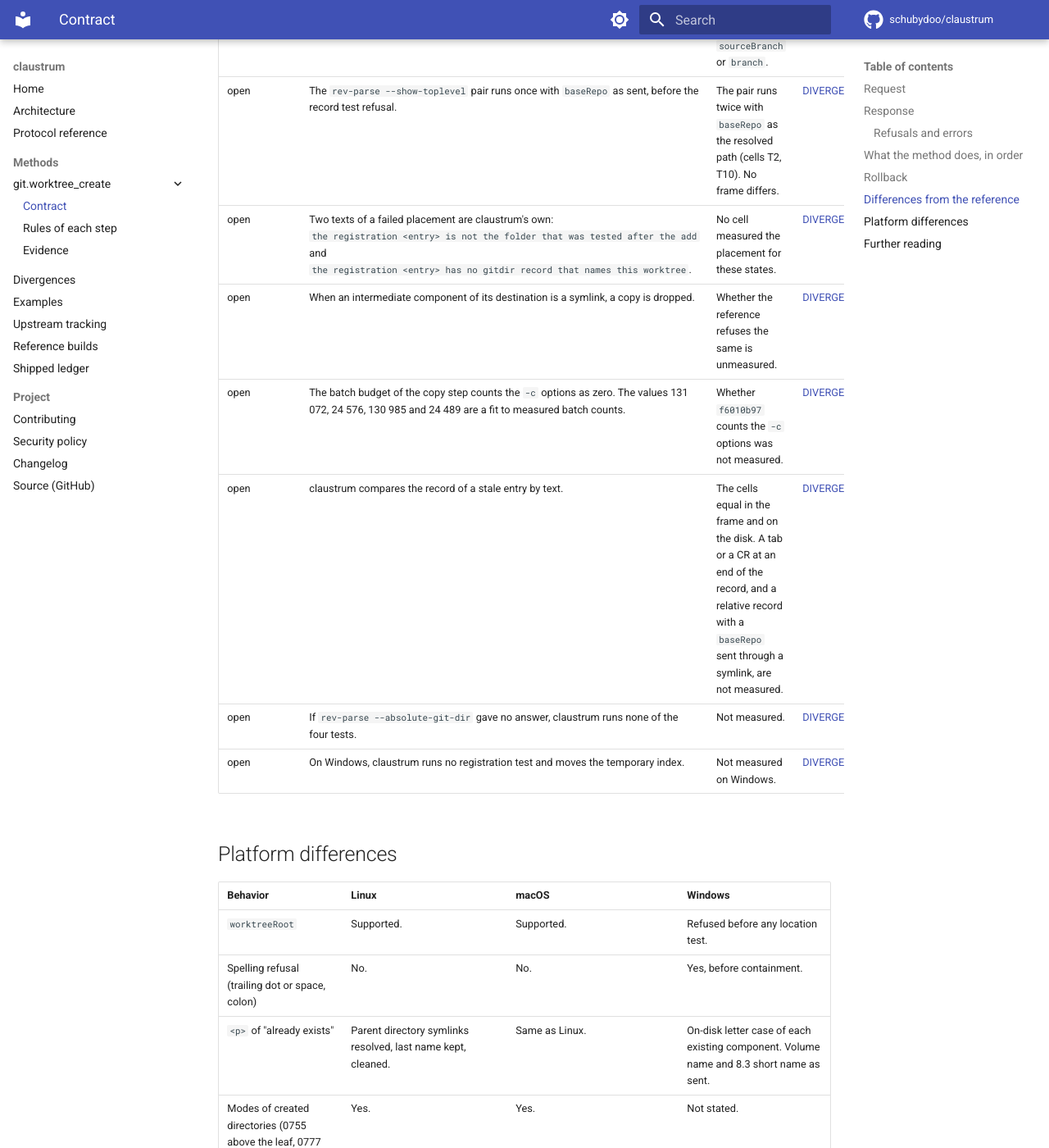
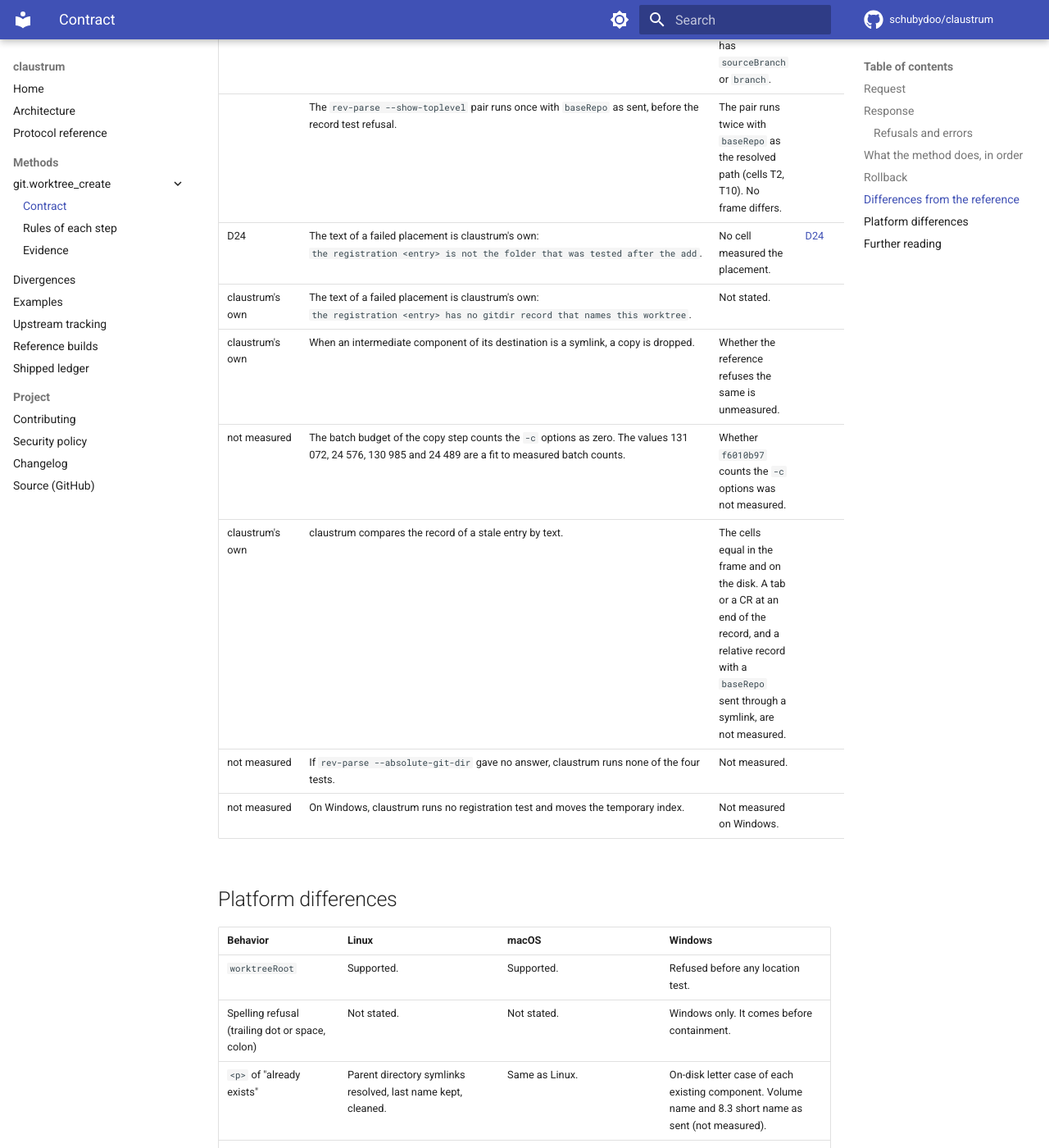
Before and after one commit to schubydoo/claustrum, an MkDocs documentation site: the page built from docs/protocol/git-worktree-create.md, in a window 1280 px wide and 1400 px high, scrolled down 7306 px. Shown: the whole window at 82% size. Built offline with MkDocs 1.6.1 and Material for MkDocs 9.7.7, drawn with Linux system fonts in a browser that asks for light colours; comment, search, counter and statistics services are not loaded; some of the changed text lies outside the part shown.

Commit message:
docs: restore nine attributions and labels that the move into tables changed
Co-Authored-By: Claude Opus 5.5 <noreply@anthropic.com>

```diff
--- a/docs/protocol/git-worktree-create.md
+++ b/docs/protocol/git-worktree-create.md
@@ -134,43 +134,44 @@ The texts that the steps append, the cases of step 2 and the list of what stays
 
 The reference build is `89cb6289` unless a row names another build.
 
-| D-number | claustrum | `89cb6289` | Link |
+| D-number or label | claustrum | `89cb6289` | Link |
 |---|---|---|---|
 | D24 | In the rollback, a directory that replaced the new registration is kept. No directory is removed. | Removes the empty `w1` (cell B6) or the directory with the files of a sibling (cell B6b). | [D24](../DIVERGENCES.md#d24) |
 | D2 | The home guard refuses an entry path that is the home directory or holds it, in the stale entry step and in the rollback. | This section does not state it. | [D2](../DIVERGENCES.md#d2) |
 | D5 | With `-git-timeout` opted in, a killed copy call loses what that call gives the pass. The response stays `{"success":true}`. | This section does not state it. | [D5](../DIVERGENCES.md#d5) |
 | D19 | On Windows, a junction at `.claude` or `.claude\worktrees` fails the parent step with `mkdir_failed`. | For a junction `<P>\J` above them, equal frames after 3 git calls (cells J-b-wt-pj, J-b-wt-pJ). | [D19](../DIVERGENCES.md#d19) |
-| open | `branchKept` comes after `sourceBranch` and `branch`. | No measured frame with `branchKept` has `sourceBranch` or `branch`. | [DIVERGENCES.md](../DIVERGENCES.md) |
-| open | The `rev-parse --show-toplevel` pair runs once with `baseRepo` as sent, before the record test refusal. | The pair runs twice with `baseRepo` as the resolved path (cells T2, T10). No frame differs. | [DIVERGENCES.md](../DIVERGENCES.md) |
-| open | Two texts of a failed placement are claustrum's own: `the registration <entry> is not the folder that was tested after the add` and `the registration <entry> has no gitdir record that names this worktree`. | No cell measured the placement for these states. | [DIVERGENCES.md](../DIVERGENCES.md) |
-| open | When an intermediate component of its destination is a symlink, a copy is dropped. | Whether the reference refuses the same is unmeasured. | [DIVERGENCES.md](../DIVERGENCES.md) |
-| open | The batch budget of the copy step counts the `-c` options as zero. The values 131 072, 24 576, 130 985 and 24 489 are a fit to measured batch counts. | Whether `f6010b97` counts the `-c` options was not measured. | [DIVERGENCES.md](../DIVERGENCES.md) |
-| open | claustrum compares the record of a stale entry by text. | The cells equal in the frame and on the disk. A tab or a CR at an end of the record, and a relative record with a `baseRepo` sent through a symlink, are not measured. | [DIVERGENCES.md](../DIVERGENCES.md) |
-| open | If `rev-parse --absolute-git-dir` gave no answer, claustrum runs none of the four tests. | Not measured. | [DIVERGENCES.md](../DIVERGENCES.md) |
-| open | On Windows, claustrum runs no registration test and moves the temporary index. | Not measured on Windows. | [DIVERGENCES.md](../DIVERGENCES.md) |
+| claustrum's choice (not measured) | `branchKept` comes after `sourceBranch` and `branch`. | No measured frame with `branchKept` has `sourceBranch` or `branch`. | |
+| | The `rev-parse --show-toplevel` pair runs once with `baseRepo` as sent, before the record test refusal. | The pair runs twice with `baseRepo` as the resolved path (cells T2, T10). No frame differs. | |
+| D24 | The text of a failed placement is claustrum's own: `the registration <entry> is not the folder that was tested after the add`. | No cell measured the placement. | [D24](../DIVERGENCES.md#d24) |
+| claustrum's own | The text of a failed placement is claustrum's own: `the registration <entry> has no gitdir record that names this worktree`. | Not stated. | |
+| claustrum's own | When an intermediate component of its destination is a symlink, a copy is dropped. | Whether the reference refuses the same is unmeasured. | |
+| not measured | The batch budget of the copy step counts the `-c` options as zero. The values 131 072, 24 576, 130 985 and 24 489 are a fit to measured batch counts. | Whether `f6010b97` counts the `-c` options was not measured. | |
+| claustrum's own | claustrum compares the record of a stale entry by text. | The cells equal in the frame and on the disk. A tab or a CR at an end of the record, and a relative record with a `baseRepo` sent through a symlink, are not measured. | |
+| not measured | If `rev-parse --absolute-git-dir` gave no answer, claustrum runs none of the four tests. | Not measured. | |
+| not measured | On Windows, claustrum runs no registration test and moves the temporary index. | Not measured on Windows. | |
 
 ## Platform differences
 
 | Behavior | Linux | macOS | Windows |
 |---|---|---|---|
 | `worktreeRoot` | Supported. | Supported. | Refused before any location test. |
-| Spelling refusal (trailing dot or space, colon) | No. | No. | Yes, before containment. |
-| `<p>` of "already exists" | Parent directory symlinks resolved, last name kept, cleaned. | Same as Linux. | On-disk letter case of each existing component. Volume name and 8.3 short name as sent. |
+| Spelling refusal (trailing dot or space, colon) | Not stated. | Not stated. | Windows only. It comes before containment. |
+| `<p>` of "already exists" | Parent directory symlinks resolved, last name kept, cleaned. | Same as Linux. | On-disk letter case of each existing component. Volume name and 8.3 short name as sent (not measured). |
 | Modes of created directories (0755 above the leaf, 0777 leaf, umask applies) | Yes. | Yes. | Not stated. |
-| Mode 0700 for directories above the leaf with `worktreeRoot` | Yes. | Yes. | Not applicable, `worktreeRoot` is refused. |
-| Junction in the path | Not applicable. | Not applicable. | Fails the parent step with `mkdir_failed`. |
-| Ancestor test, root-chain tests, root owner and write tests | Yes. | Yes. | Not applicable. |
-| Group-write test | `/etc/passwd` and `/etc/group`. A user known only to an NSS source such as LDAP counts as shared. | The same flat files. The directory service does not count. A stock user has no `/etc/passwd` line, so every group-writable root is refused. | Not applicable. |
-| Passwd name with a leading space | Does not match the user. | Not stated. | Not applicable. |
+| Mode 0700 for directories above the leaf with `worktreeRoot` | Yes. | Yes. | Not stated. `worktreeRoot` is refused. |
+| Junction in the path | Not stated. | Not stated. | Fails the parent step with `mkdir_failed`. |
+| Ancestor test, root-chain tests, root owner and write tests | Yes. | Yes. | Not stated. `worktreeRoot` is refused. |
+| Group-write test | `/etc/passwd` and `/etc/group`. A user known only to an NSS source such as LDAP counts as shared. | The same flat files. The directory service does not count. A stock user has no `/etc/passwd` line, so every group-writable root is refused. | Not stated. |
+| Passwd name with a leading space | Does not match the user. | Not stated. | Not stated. |
 | Stale entry step | Runs with `locked` test and root. | Same. | Earlier step. It compares the directory that holds the record path with `worktreePath`. No `locked` test. No root. |
-| Four registration tests, stale entry test, record test | Run. | Run. | Not run. |
+| Four registration tests, stale entry test, record test | Run. | Run. | The four tests do not run. The record test is off. The stale entry test: not stated. |
 | Case of loose and packed refs for `sourceBranch` | Not stated. | A loose ref matches in any case, also under `Origin`. A packed ref does not. | A loose ref matches in any case. A packed ref does not. |
 | `--work-tree` | New worktree, symlinks resolved. | Same as Linux. | Path as sent. |
 | Index placement | New file made exclusively. | Same as Linux. | The temporary file is moved. If the move fails, there is no index and the create succeeds. |
 | Group of the new index file | Group of a setgid directory, else the primary group. | Group of the registration directory. | Not stated. |
-| Exec error for a killed checkout with empty stderr | `signal: killed`. | `signal: killed`. | `exit status 1`. |
+| Exec error for a killed checkout with empty stderr | `signal: killed` (the text gives it as the general case). | `signal: killed` (the text gives it as the general case). | `exit status 1`. |
 | Delete of the registration in the rollback | Through a root. Direct-child and identity tests. Failed delete skips the branch step. | Same as Linux. | Deletes the resolved path. No tests. No text. The branch step runs. |
-| Cause of a failed delete in the rollback | Go OS error text, for example `permission denied`. | Same as Linux. | Open handle, working directory in the leaf, running executable, ACL, trailing dot. |
+| Cause of a failed delete in the rollback | Go OS error text, for example `permission denied`. | Same as Linux. | Measured causes: an open handle, a working directory in the leaf, a running executable. An ACL that denies the delete and a trailing dot were causes too. |
 | Batch budget of the copy step | 131 072 bytes. | 131 072 bytes. | 24 576 bytes. |
 | Batches of the `.claude/` pass | 130 985 bytes. | 130 985 bytes. | 24 489 bytes. |
 | Handles of the leaf and its parent | Held open until the answer. | Held open until the answer. | Held open until the answer, with delete sharing. |
```
Also changed, not shown: docs/protocol/git-worktree-create-evidence.md (+14 -9 lines), docs/protocol/git-worktree-create-steps.md (+2 -2 lines).
